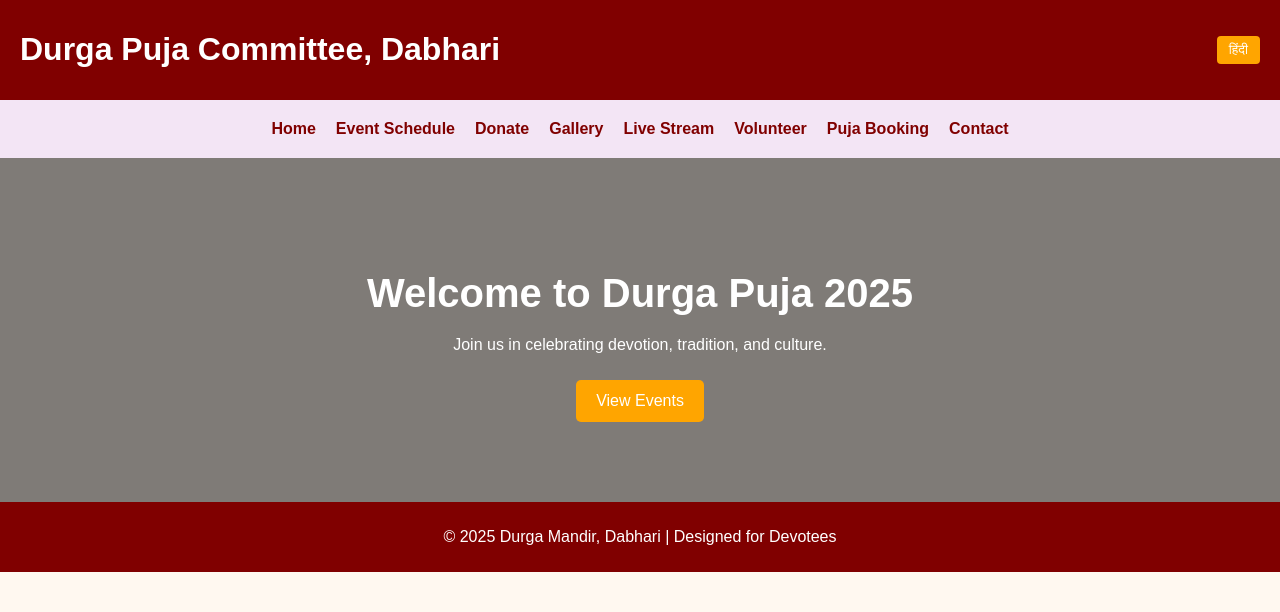
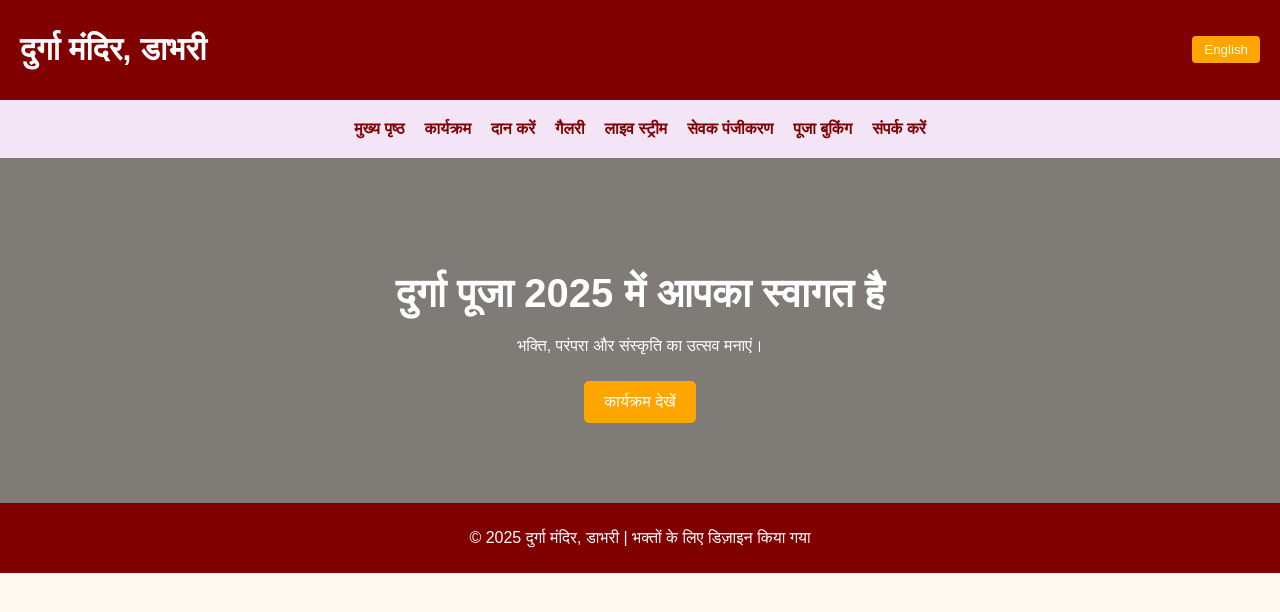
Before and after one commit to PRADEEPJHAGH/testfun, a plain HTML site: page index.html in a window 1280 px wide. Both pictures are taken after a click on the button "हिंदी". Drawn offline with Linux system fonts and the light colour scheme.

Commit message:
index.html

```diff
--- a/index.html
+++ b/index.html
@@ -88,38 +88,51 @@
 <body>
   <header>
     <div class="top-bar">
-      <h1>Durga Puja Committee, Dabhari</h1>
+      <h1 id="siteTitle">Durga Mandir, Dabhari</h1>
       <button id="langToggle">हिंदी</button>
     </div>
     <nav>
       <ul>
-        <li><a href="#">Home</a></li>
-        <li><a href="#">Event Schedule</a></li>
-        <li><a href="#">Donate</a></li>
-        <li><a href="#">Gallery</a></li>
-        <li><a href="#">Live Stream</a></li>
-        <li><a href="#">Volunteer</a></li>
-        <li><a href="#">Puja Booking</a></li>
-        <li><a href="#">Contact</a></li>
+        <li><a href="#" class="menu" data-en="Home" data-hi="मुख्य पृष्ठ">Home</a></li>
+        <li><a href="#" class="menu" data-en="Event Schedule" data-hi="कार्यक्रम">Event Schedule</a></li>
+        <li><a href="#" class="menu" data-en="Donate" data-hi="दान करें">Donate</a></li>
+        <li><a href="#" class="menu" data-en="Gallery" data-hi="गैलरी">Gallery</a></li>
+        <li><a href="#" class="menu" data-en="Live Stream" data-hi="लाइव स्ट्रीम">Live Stream</a></li>
+        <li><a href="#" class="menu" data-en="Volunteer" data-hi="सेवक पंजीकरण">Volunteer</a></li>
+        <li><a href="#" class="menu" data-en="Puja Booking" data-hi="पूजा बुकिंग">Puja Booking</a></li>
+        <li><a href="#" class="menu" data-en="Contact" data-hi="संपर्क करें">Contact</a></li>
       </ul>
     </nav>
   </header>
 
   <section class="hero">
-    <h2>Welcome to Durga Puja 2025</h2>
-    <p>Join us in celebrating devotion, tradition, and culture.</p>
-    <a href="#event">View Events</a>
+    <h2 id="heroTitle">Welcome to Durga Puja 2025</h2>
+    <p id="heroText">Join us in celebrating devotion, tradition, and culture.</p>
+    <a href="#event" id="viewEvents">View Events</a>
   </section>
 
   <footer>
-    <p>&copy; 2025 Durga Mandir, Dabhari | Designed for Devotees</p>
+    <p id="footerText">&copy; 2025 Durga Mandir, Dabhari | Designed for Devotees</p>
   </footer>
 
   <script>
-    // Language toggle placeholder
-    document.getElementById("langToggle").onclick = function () {
-      alert("Language switch feature coming soon!");
-    };
+    let isHindi = false;
+    const toggleBtn = document.getElementById("langToggle");
+
+    toggleBtn.addEventListener("click", () => {
+      isHindi = !isHindi;
+      toggleBtn.innerText = isHindi ? "English" : "हिंदी";
+
+      document.getElementById("siteTitle").innerText = isHindi ? "दुर्गा मंदिर, डाभरी" : "Durga Mandir, Dabhari";
+      document.getElementById("heroTitle").innerText = isHindi ? "दुर्गा पूजा 2025 में आपका स्वागत है" : "Welcome to Durga Puja 2025";
+      document.getElementById("heroText").innerText = isHindi ? "भक्ति, परंपरा और संस्कृति का उत्सव मनाएं।" : "Join us in celebrating devotion, tradition, and culture.";
+      document.getElementById("viewEvents").innerText = isHindi ? "कार्यक्रम देखें" : "View Events";
+      document.getElementById("footerText").innerText = isHindi ? "© 2025 दुर्गा मंदिर, डाभरी | भक्तों के लिए डिज़ाइन किया गया" : "© 2025 Durga Mandir, Dabhari | Designed for Devotees";
+
+      document.querySelectorAll(".menu").forEach(link => {
+        link.innerText = isHindi ? link.dataset.hi : link.dataset.en;
+      });
+    });
   </script>
 </body>
 </html>
```
